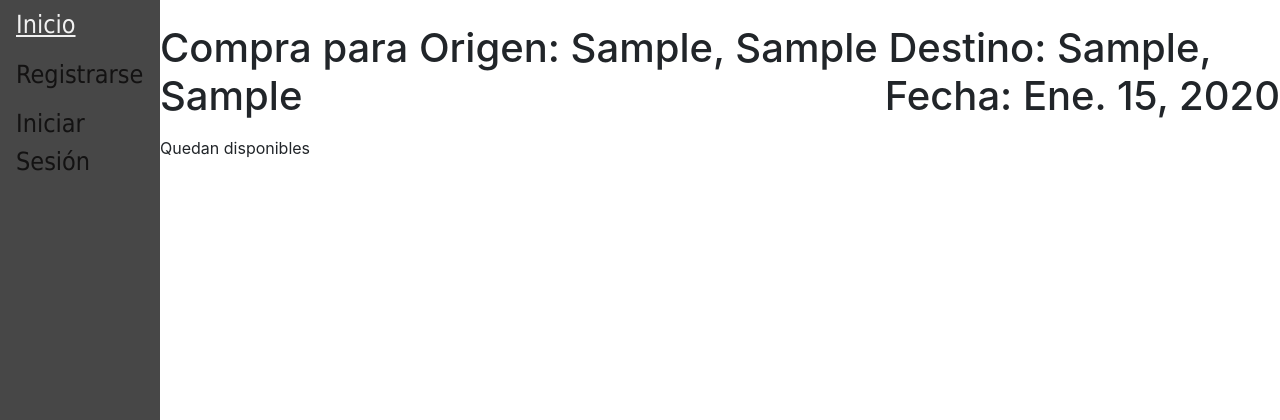
After one commit to tsirigoin/is2-combi19, a Django app: page /compra/1/ in a window 1280 px wide. The commit adds this page. Shown: the top 420 px of the page. Run offline with Django 3.2, Linux system fonts and the light colour scheme; tables that the repository leaves empty hold one stand-in row (values such as "Sample post").

Commit message:
ayuda
Puse asientos a la clase Viaje y no me deja hacer absolutamente nada

```diff
--- a/pagina/main/filters.py
+++ b/pagina/main/filters.py
@@ -5,6 +5,8 @@ class ProductFilter(django_filters.FilterSet):
     #name = django_filters.CharFilter(lookup_expr='iexact')
     #origen =  django_filters.CharFilter(lookup_expr='icontains')
     #destino =  django_filters.CharFilter(lookup_expr='icontains')
+    dia = django_filters.NumberFilter(field_name='fecha', lookup_expr='day')
+    mes = django_filters.NumberFilter(field_name='fecha', lookup_expr='month')
 
     pecio_gt = django_filters.NumberFilter(field_name='precio', lookup_expr='gte')
     precio_lt = django_filters.NumberFilter(field_name='precio', lookup_expr='lte')
--- a/pagina/main/models.py
+++ b/pagina/main/models.py
@@ -10,6 +10,9 @@ class Combi(models.Model):
     patente = models.CharField(max_length=10, unique=True, validators=[MinLengthValidator(6)])
     tipo = models.CharField(choices={('comoda','Comoda'),('super comoda', 'Super Comoda')},max_length=12)
     capacidad = models.IntegerField(validators=[MinValueValidator(0), MaxValueValidator(999)])
+
+    def getCapacidad(self):
+        return self.capacidad
 
     def __str__(self):
         return self.patente
@@ -80,6 +83,12 @@ class Viaje(models.Model):
     insumo = models.ManyToManyField(Insumo,blank=True)
     pasajeros = models.ManyToManyField(Pasajero, blank=True)
     comentarios = models.ManyToManyField(Comentario, blank=True)
+    asientos = models.IntegerField(validators=[MinValueValidator(0), MaxValueValidator(999)])
+
+    """def save(self, *args, **kwargs):
+        if self.asientos is None:
+            self.asientos = self.combi.getCapacidad
+        super(Viaje, self).save(*args, **kwargs)"""
 
     class Meta:
         unique_together = ('chofer', 'fecha','hora', 'ruta',)
--- /dev/null
+++ b/pagina/main/templates/main/compra.html
@@ -0,0 +1,7 @@
+{% extends 'main/base.html' %}
+
+{% block content %}
+<h1><p style="text-align:left"> Compra para Origen: {{viaje.ruta.origen}} Destino: {{viaje.ruta.destino}}
+    <span style="float:right">Fecha: {{viaje.fecha}}</span></p></h1>
+<p>Quedan disponibles</p>
+{% endblock content %}
--- a/pagina/main/templates/main/home.html
+++ b/pagina/main/templates/main/home.html
@@ -35,7 +35,7 @@
         <div class="contenido">
           <form method="get">
             {{ filter.form.as_p }}
-            <button type="submit">Buscar</a></button>
+            <button type="submit">Buscar</button>
           </form>
         </div>
         {%for viaje in listaViaje %}
@@ -44,7 +44,9 @@
                   <span style="float:right">Fecha: {{viaje.fecha}}</span></p></h2>
             </button>
             <div class="contenido">
-                <h3 style="text-align:left" >{{viaje.descripcion}}<p style="text-align:right">${{viaje.precio}}</p></h3>
+                <h3 style="text-align:left" >{{viaje.descripcion}}<p style="text-align:right">${{viaje.precio}}</p>
+                <button type="submit"><a href="{% url 'compra' vId=viaje.id %}">Comprar</a></button>
+                </h3>
             </div>
         {% empty %}
           <p>No se encontro ningun viaje con esos criterios de busqueda.</p>
--- a/pagina/main/urls.py
+++ b/pagina/main/urls.py
@@ -1,12 +1,13 @@
 from django.urls import path
 from users import views as regviews
 from . import views
-from django.conf.urls import url
+from django.conf.urls import url, include
 
 urlpatterns = [
     path("", views.home, name="home"),
     path("accounts/registrarse/", regviews.register, name="register"),
     path('accounts/logout/', regviews.logout, name="logout"),
     path('accounts/perfil/', regviews.perfil, name="perfil"),
-    url(r'^search/$', views.viaje_list, name='search'),
+    url(r"^compra/(?P<vId>[0-9]+)/$", views.compra, name="compra"),
+    #url(r'^search/$', views.viaje_list, name='search'),
 ]
--- a/pagina/main/views.py
+++ b/pagina/main/views.py
@@ -9,10 +9,13 @@ def home(request):
 	filter = ProductFilter(request.GET, queryset = viajes)
 	if request is not None:
 		viajes = filter.qs
-		print(filter.qs)
 	return render(request, "main/home.html", {"listaViaje":viajes, 'filter' : filter})
 
 def viaje_list(request):
 	viajes= Viaje.objects.all().filter(combi__capacidad__gt=0)
 	filter = ProductFilter(request.GET, queryset = viajes)
 	return render(request, 'main/search.html', {'filter' : filter})
+
+def compra(request,vId):
+	viaje = Viaje.objects.filter(id=vId).first()
+	return render(request, "main/compra.html", {"viaje": viaje})
```
Also changed, not shown: pagina/db.sqlite3.
